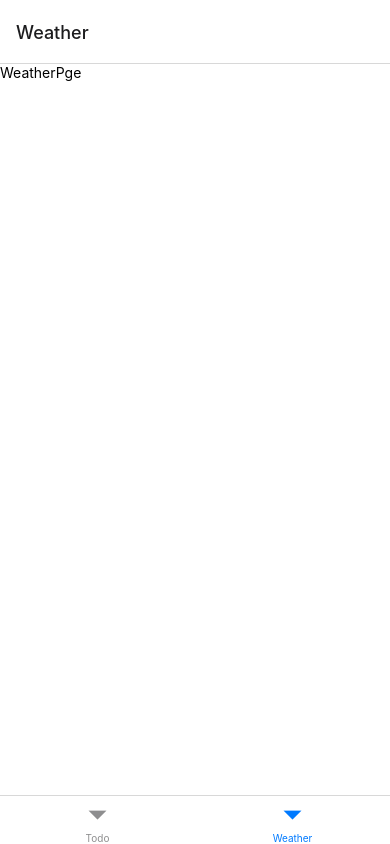
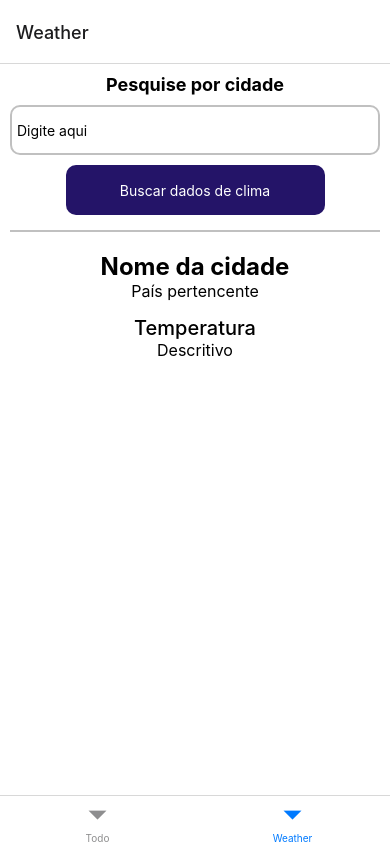
Before and after one commit to renanspvargas/MagazordAppRN, a React Native app: screen /Weather in a window 390 px wide. Built offline with nearby package versions, Linux system fonts and the light colour scheme.

Commit message:
feat: weather page

```diff
--- a/src/modules/weather/pages/weather.page.tsx
+++ b/src/modules/weather/pages/weather.page.tsx
@@ -1,10 +1,55 @@
 import React from 'react';
-import {Text, View} from 'react-native';
+import {Text, TextInput, TouchableOpacity, View} from 'react-native';
 
 export function WeatherPge() {
   return (
     <View style={{flex: 1, backgroundColor: 'white'}}>
-      <Text>WeatherPge</Text>
+      <View style={{padding: 10, alignItems: 'center'}}>
+        <Text style={{textAlign: 'center', fontSize: 18, fontWeight: 'bold'}}>
+          Pesquise por cidade
+        </Text>
+        <TextInput
+          placeholder="Digite aqui"
+          style={{
+            height: 50,
+            width: '100%',
+            marginTop: 10,
+            borderRadius: 10,
+            borderWidth: 2,
+            borderColor: '#C0C0C0',
+            padding: 5,
+          }}
+        />
+        <TouchableOpacity
+          style={{
+            backgroundColor: '#241468',
+            marginTop: 10,
+            height: 50,
+            width: '70%',
+            justifyContent: 'center',
+            borderRadius: 10,
+          }}>
+          <Text style={{color: 'white', textAlign: 'center'}}>
+            Buscar dados de clima
+          </Text>
+        </TouchableOpacity>
+        <View
+          style={{
+            height: 2,
+            width: '100%',
+            backgroundColor: '#C0C0C0',
+            marginTop: 15,
+          }}
+        />
+        <Text style={{marginTop: 20, fontSize: 24, fontWeight: 'bold'}}>
+          Nome da cidade
+        </Text>
+        <Text style={{fontSize: 16}}>País pertencente</Text>
+        <Text style={{marginTop: 15, fontSize: 20, fontWeight: '500'}}>
+          Temperatura
+        </Text>
+        <Text style={{fontSize: 16}}>Descritivo</Text>
+      </View>
     </View>
   );
 }
```
